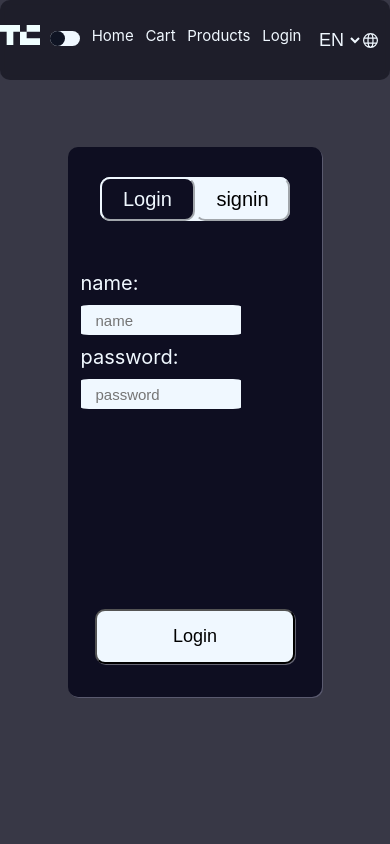
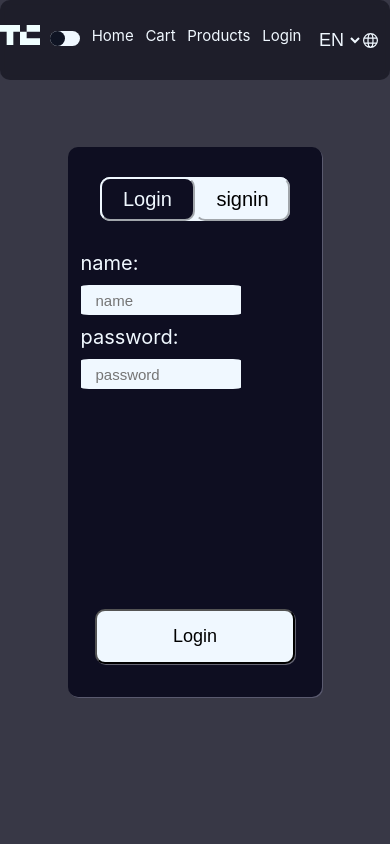
Before and after one commit to maryamparvan/Novatech, a React (Create React App) app: page /Login in a window 390 px wide. Shown: the top 844 px of the page. Built offline with nearby package versions, Linux system fonts and the light colour scheme.

Commit message:
Fix design login warnings

```diff
--- a/src/Components/Page/Login/Login.css
+++ b/src/Components/Page/Login/Login.css
@@ -12,7 +12,7 @@
     box-shadow: 1px 1px rgb(141, 141, 172,0.4);
 }
 .divInput{
-    margin-top: 30px;
+    margin-top: 25px;
 }
 .LoginPage {
     min-height: 100vh;
@@ -99,6 +99,9 @@
         height: 550px;
         margin-top: 0px;
     }
+    .divInput{
+        margin-top: 10px;
+    }
     .ButtonSubmit{
         transform: translateX(-50%);
         top: 84%;
```
